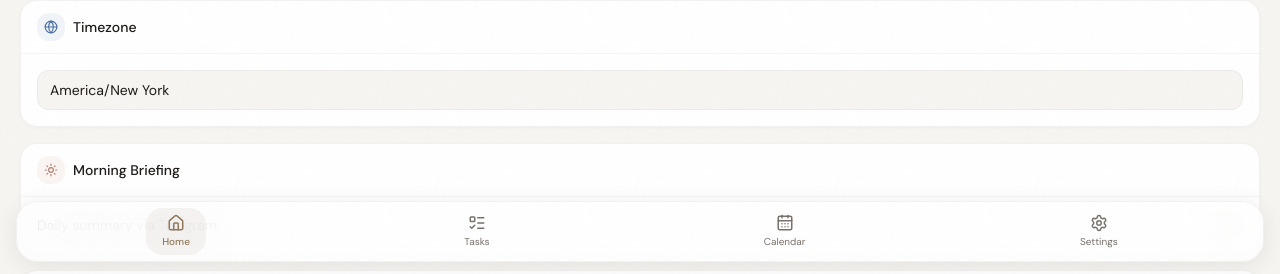
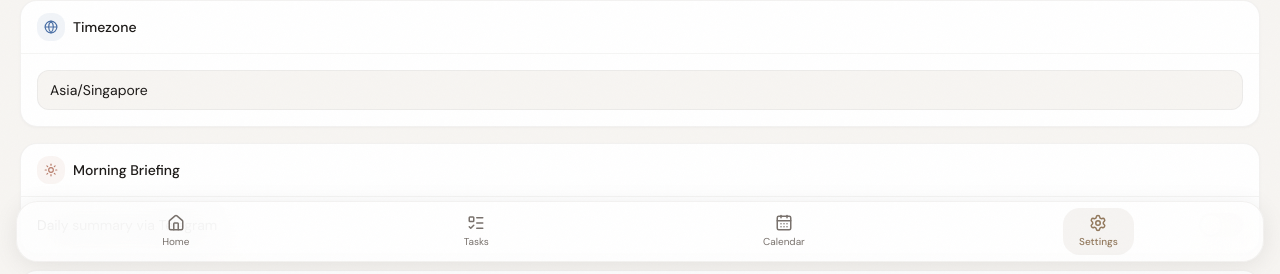
Before and after one commit to rohanjaggi/calcapone, a Next.js app: page /settings in a window 1280 px wide. Shown: the part 526-800 px from the top of the page. Built offline with nearby package versions, Linux system fonts and the light colour scheme.

Commit message:
feat(ui): timezone selection

```diff
--- a/src/app/settings/page.tsx
+++ b/src/app/settings/page.tsx
@@ -7,7 +7,7 @@ import { GoogleCalendarCard } from "@/components/settings/google-calendar-card";
 import { NavBar } from "@/components/nav-bar";
 
 const mockSettings = {
-  timezone: "America/New_York",
+  timezone: "Asia/Singapore",
   briefingEnabled: false,
   briefingTime: null as string | null,
   aiProvider: null as string | null,
--- a/src/components/nav-bar.tsx
+++ b/src/components/nav-bar.tsx
@@ -2,7 +2,7 @@
 
 import { motion } from "motion/react";
 import { Home, ListTodo, CalendarDays, Settings } from "lucide-react";
-import { useState } from "react";
+import { usePathname, useRouter } from "next/navigation";
 
 const navItems = [
   { icon: Home, label: "Home", href: "/" },
@@ -12,7 +12,8 @@ const navItems = [
 ];
 
 export function NavBar() {
-  const [active, setActive] = useState(0);
+  const pathname = usePathname();
+  const router = useRouter();
 
   return (
     <motion.nav
@@ -27,14 +28,14 @@ export function NavBar() {
     >
       <div className="mx-4 mb-[calc(env(safe-area-inset-bottom,0px)+0.75rem)]">
         <div className="bg-card/80 backdrop-blur-xl border border-border/50 rounded-2xl shadow-[0_4px_24px_rgba(0,0,0,0.08)] px-2 py-1.5 flex items-center justify-around">
-          {navItems.map((item, i) => {
+          {navItems.map((item) => {
             const Icon = item.icon;
-            const isActive = i === active;
+            const isActive = pathname === item.href;
 
             return (
               <button
                 key={item.label}
-                onClick={() => setActive(i)}
+                onClick={() => router.push(item.href)}
                 className="relative flex flex-col items-center gap-0.5 px-4 py-1.5 rounded-xl transition-colors duration-200 active:scale-95"
               >
                 {isActive && (
--- a/src/components/settings/timezone-select.tsx
+++ b/src/components/settings/timezone-select.tsx
@@ -3,7 +3,7 @@ import { useState } from "react";
 import { motion } from "motion/react";
 import { Globe, Check } from "lucide-react";
 
-const COMMON_TIMEZONES = ["America/New_York","America/Chicago","America/Denver","America/Los_Angeles","America/Toronto","Europe/London","Europe/Paris","Europe/Berlin","Asia/Tokyo","Asia/Shanghai","Asia/Kolkata","Asia/Dubai","Australia/Sydney","Pacific/Auckland"];
+const COMMON_TIMEZONES = ["Asia/Singapore","America/New_York","America/Chicago","America/Denver","America/Los_Angeles","America/Toronto","Europe/London","Europe/Paris","Europe/Berlin","Asia/Tokyo","Asia/Shanghai","Asia/Kolkata","Asia/Dubai","Australia/Sydney","Pacific/Auckland"];
 
 type Props = { currentTimezone: string; onSave: (timezone: string) => Promise<void> };
 
--- a/src/lib/mock-data.ts
+++ b/src/lib/mock-data.ts
@@ -44,7 +44,7 @@ const base = `${yyyy}-${mm}-${dd}`;
 
 export const mockUser = {
   name: "Rohan",
-  timezone: "America/New_York",
+  timezone: "Asia/Singapore",
 };
 
 export const mockCategories = [
```
Also changed, not shown: 3 other files (tests, documents, lock files or other folders).
